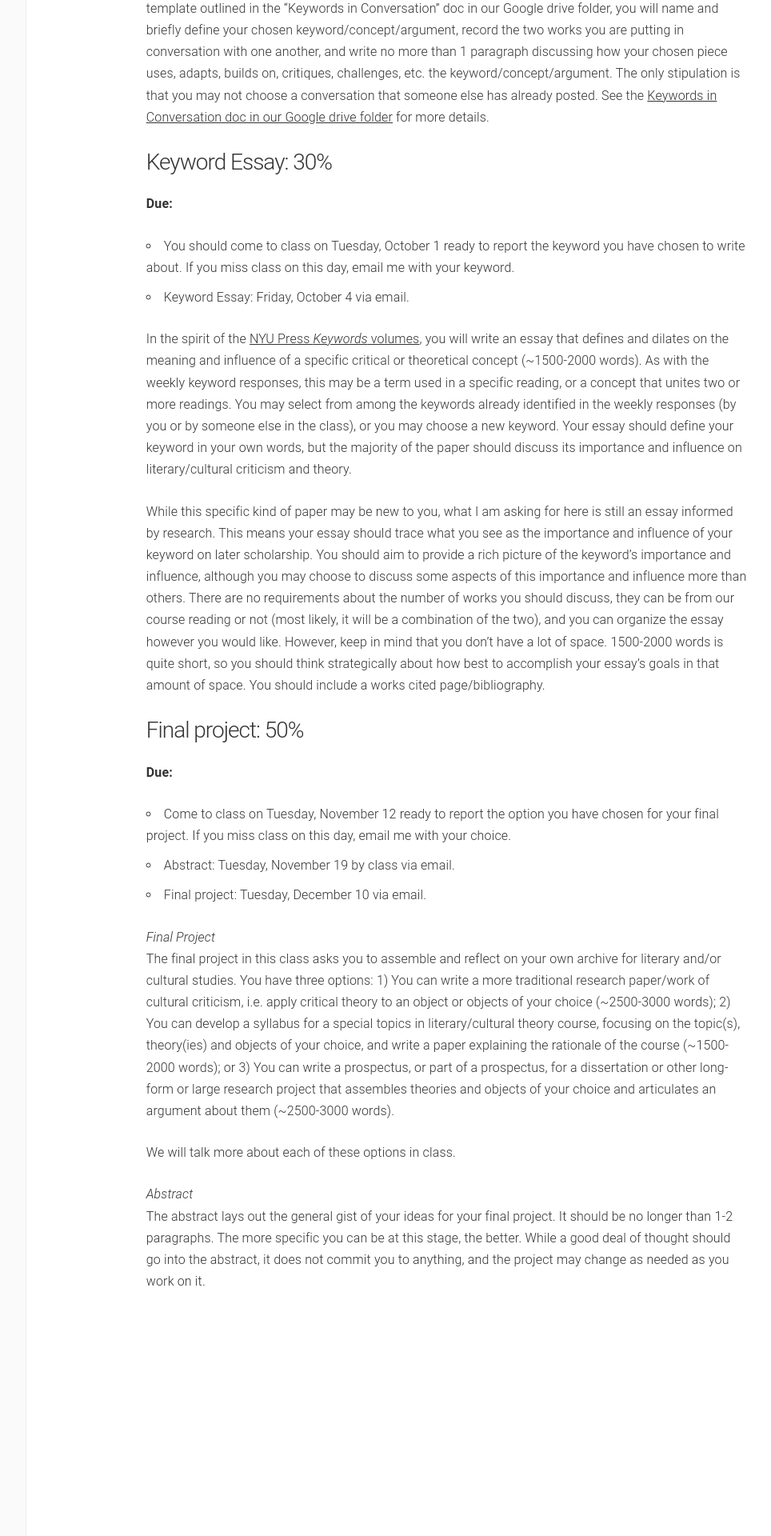
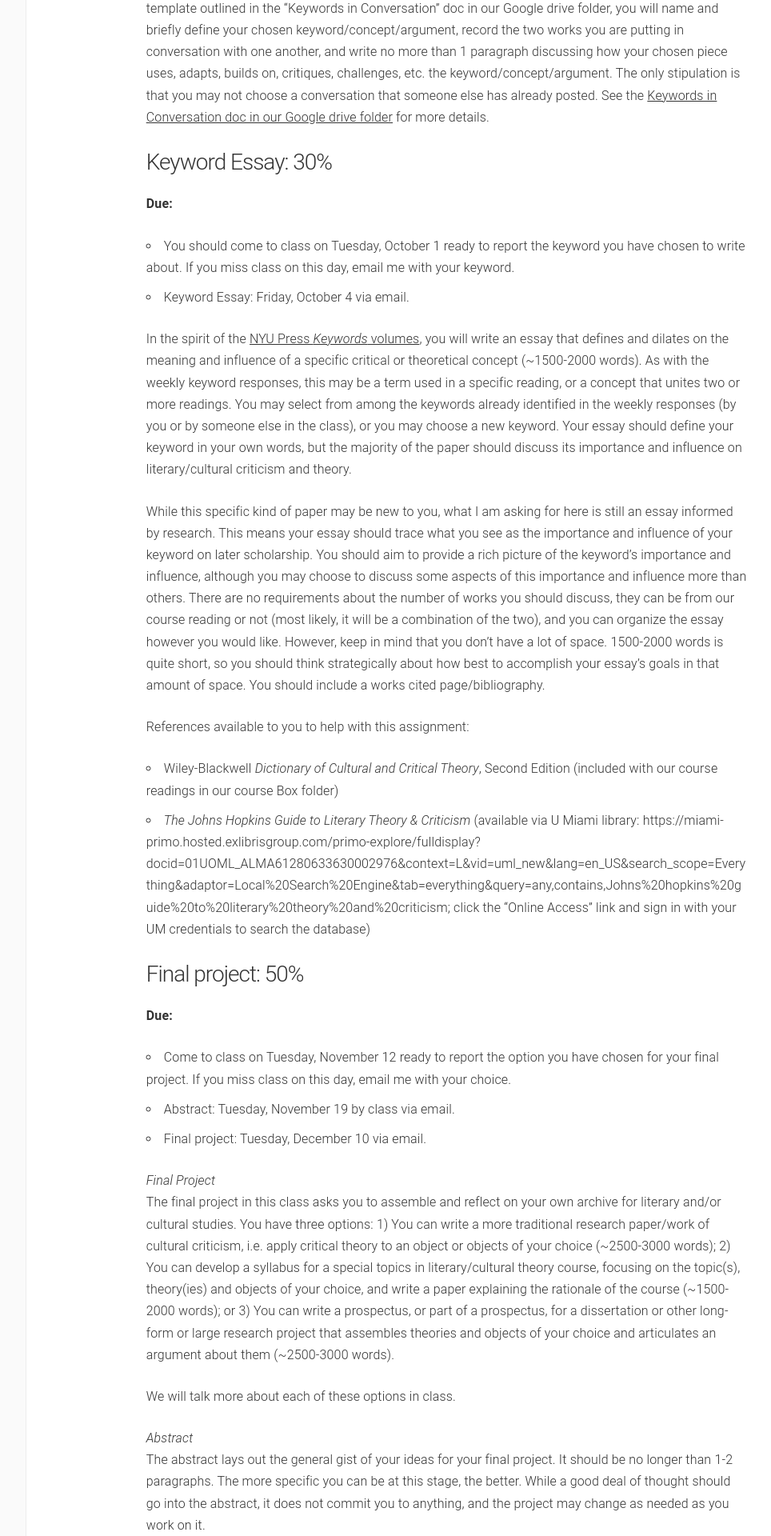
Before and after one commit to lcthomas/eng681f19, a Jekyll site: the page built from requirements.md, in a window 1280 px wide. Shown: the part 2010-3930 px from the top of the page at 80% size, without its empty margins (180-1144 px from the left). Built offline with Jekyll 4.4.1, drawn with Linux system fonts in a browser that asks for light colours.

Commit message:
reference info for keywords essay assignment

```diff
--- a/requirements.md
+++ b/requirements.md
@@ -38,6 +38,11 @@ In the spirit of the [NYU Press _Keywords_ volumes](https://keywords.nyupress.or
 
 While this specific kind of paper may be new to you, what I am asking for here is still an essay informed by research. This means your essay should trace what you see as the importance and influence of your keyword on later scholarship. You should aim to provide a rich picture of the keyword's importance and influence, although you may choose to discuss some aspects of this importance and influence more than others. There are no requirements about the number of works you should discuss, they can be from our course reading or not (most likely, it will be a combination of the two), and you can organize the essay however you would like. However, keep in mind that you don't have a lot of space. 1500-2000 words is quite short, so you should think strategically about how best to accomplish your essay's goals in that amount of space. You should include a works cited page/bibliography.
 
+References available to you to help with this assignment:
+* Wiley-Blackwell _Dictionary of Cultural and Critical Theory_, Second Edition (included with our course readings in our course Box folder)
+* _The Johns Hopkins Guide to Literary Theory & Criticism_ (available via U Miami library: https://miami-primo.hosted.exlibrisgroup.com/primo-explore/fulldisplay?docid=01UOML_ALMA61280633630002976&context=L&vid=uml_new&lang=en_US&search_scope=Everything&adaptor=Local%20Search%20Engine&tab=everything&query=any,contains,Johns%20hopkins%20guide%20to%20literary%20theory%20and%20criticism; click the “Online Access” link and sign in with your UM credentials to search the database)
+
+
 ### Final project: 50%
 **Due:**
 * Come to class on Tuesday, November 12 ready to report the option you have chosen for your final project. If you miss class on this day, email me with your choice.
```
